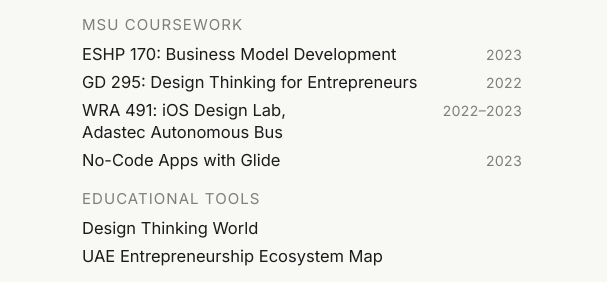
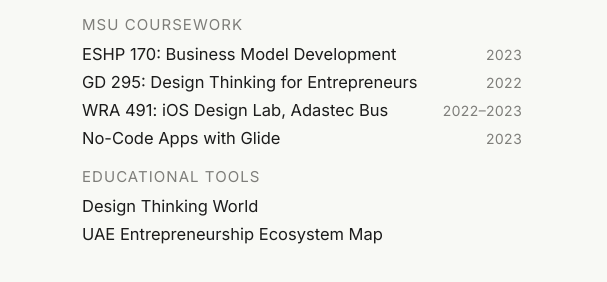
Before and after one commit to sanadarine/sana.computer, a plain HTML site: page index.html in a window 1280 px wide. Shown: the part 373-655 px from the top of the page, 673-1280 px from the left. Drawn offline with Linux system fonts and the light colour scheme.

Commit message:
Shorten WRA 491 title to fit one line
Co-Authored-By: Claude Opus 5.5 <noreply@anthropic.com>

```diff
--- a/index.html
+++ b/index.html
@@ -172,7 +172,7 @@
           <span class="title">GD 295: Design Thinking for Entrepreneurs</span><span class="yr">2022</span>
         </a>
         <a class="proj" href="https://sanahamdan.notion.site/Autonomous-Bus-Project-e2b345176b824977adf3fb7e5d428a86" target="_blank" rel="noopener">
-          <span class="title">WRA 491: iOS Design Lab, Adastec Autonomous Bus</span><span class="yr">2022–2023</span>
+          <span class="title">WRA 491: iOS Design Lab, Adastec Bus</span><span class="yr">2022–2023</span>
         </a>
         <a class="proj" href="https://sanahamdan.notion.site/Glide-non-coding-apps-19095250dd0f46d2bbf7ddd6ceb763cf" target="_blank" rel="noopener">
           <span class="title">No-Code Apps with Glide</span><span class="yr">2023</span>
```
